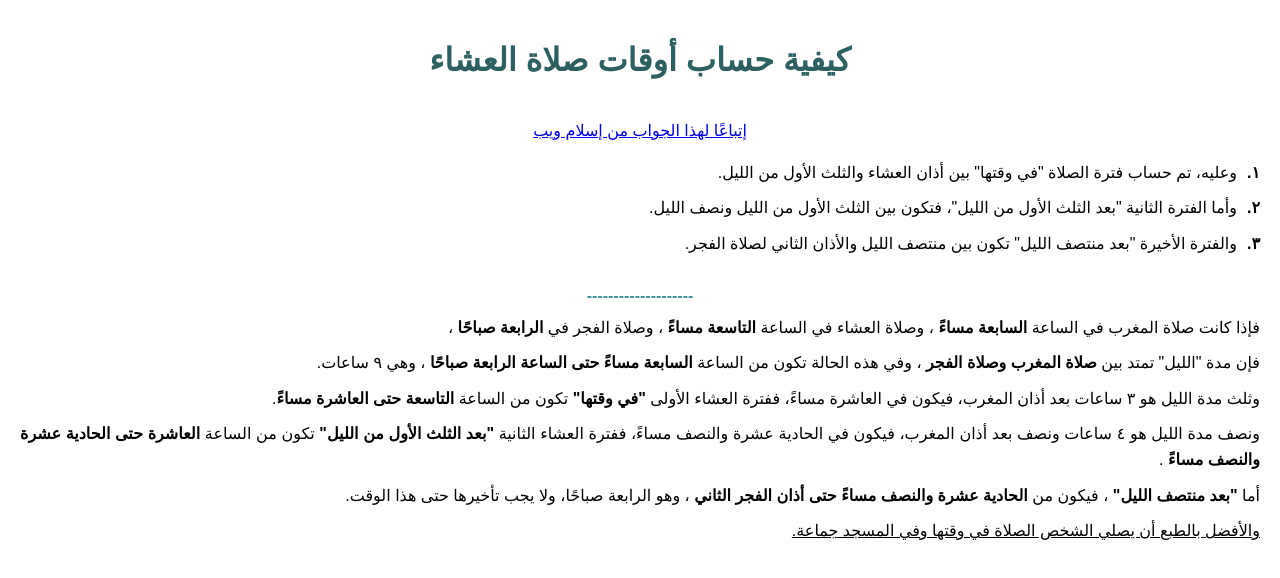
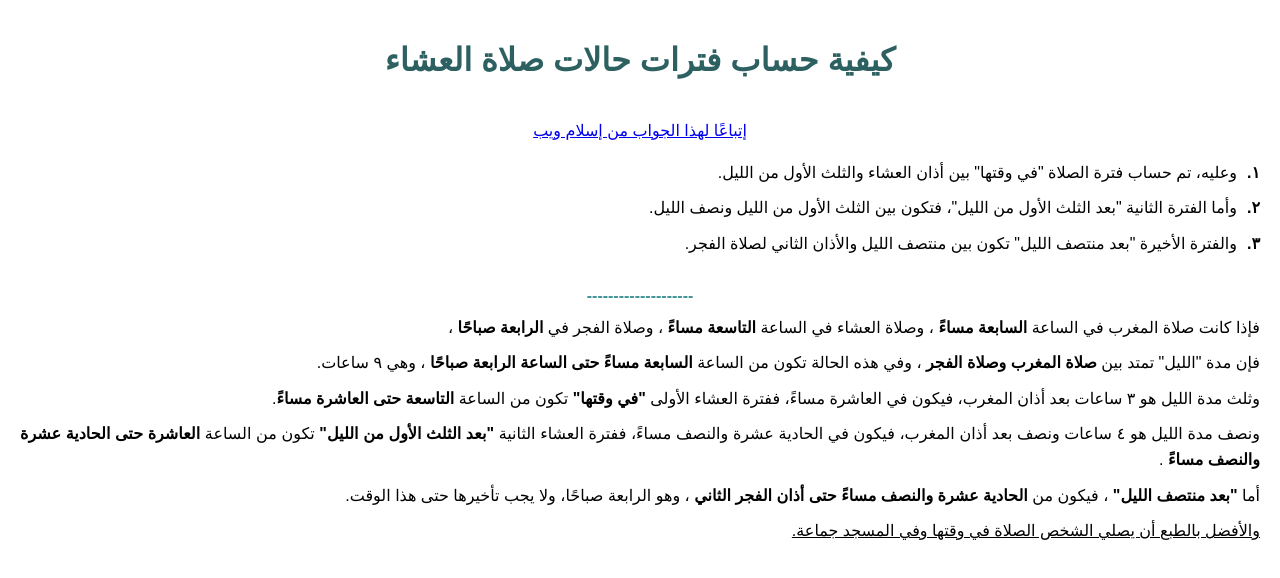
Before and after one commit to Prayer-Companion/PrayerCompanionBackend, a website: page public/isha_prayer_periods_calculations.html in a window 1280 px wide. Drawn offline with Linux system fonts and the light colour scheme.

Commit message:
issue/fix isha periods calculation titles

```diff
--- a/public/isha_prayer_periods_calculations.html
+++ b/public/isha_prayer_periods_calculations.html
@@ -3,7 +3,7 @@
 <head>
     <meta charset="UTF-8">
     <meta name="viewport" content="width=device-width, initial-scale=1.0">
-    <title>كيفية حساب أوقات صلاة العشاء</title>
+    <title>كيفية حساب فترات حالات صلاة العشاء</title>
     <style>
         body {
             font-family: Arial, sans-serif;
@@ -49,7 +49,7 @@
     </style>
 </head>
 <body>
-<h1>كيفية حساب أوقات صلاة العشاء</h1>
+<h1>كيفية حساب فترات حالات صلاة العشاء</h1>
 <a href="https://www.islamweb.net/ar/fatwa/71957/%D9%88%D9%82%D8%AA-%D8%AE%D8%B1%D9%88%D8%AC-%D8%B5%D9%84%D8%A7%D8%A9-%D8%A7%D9%84%D8%B9%D8%B4%D8%A7%D8%A1-%D9%81%D9%8A-%D8%A7%D9%84%D9%85%D8%B0%D8%A7%D9%87%D8%A8-%D8%A7%D9%84%D8%A3%D8%B1%D8%A8%D8%B9%D8%A9"
    dir="rtl">إتباعًا لهذا الجواب من إسلام ويب</a>
 
```
